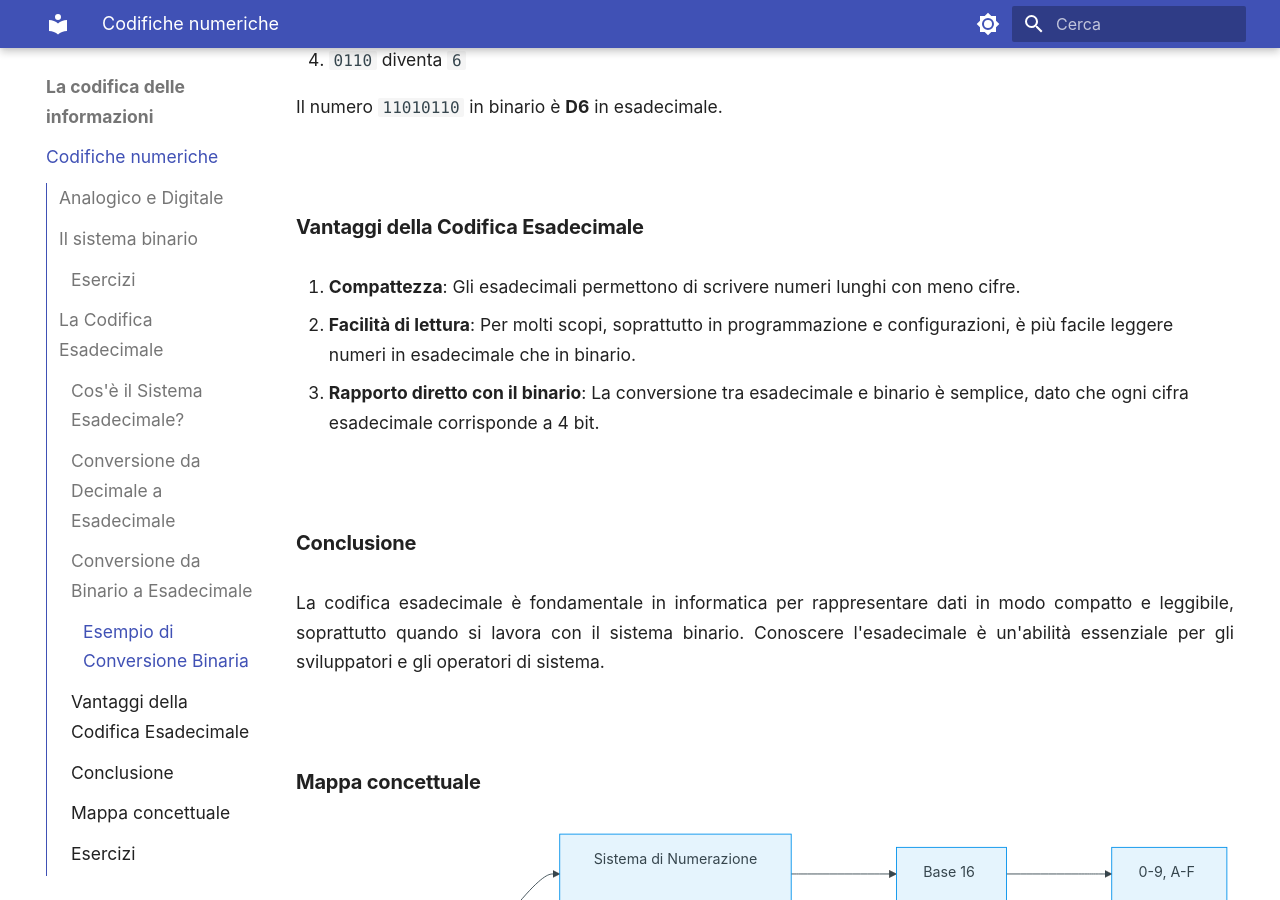
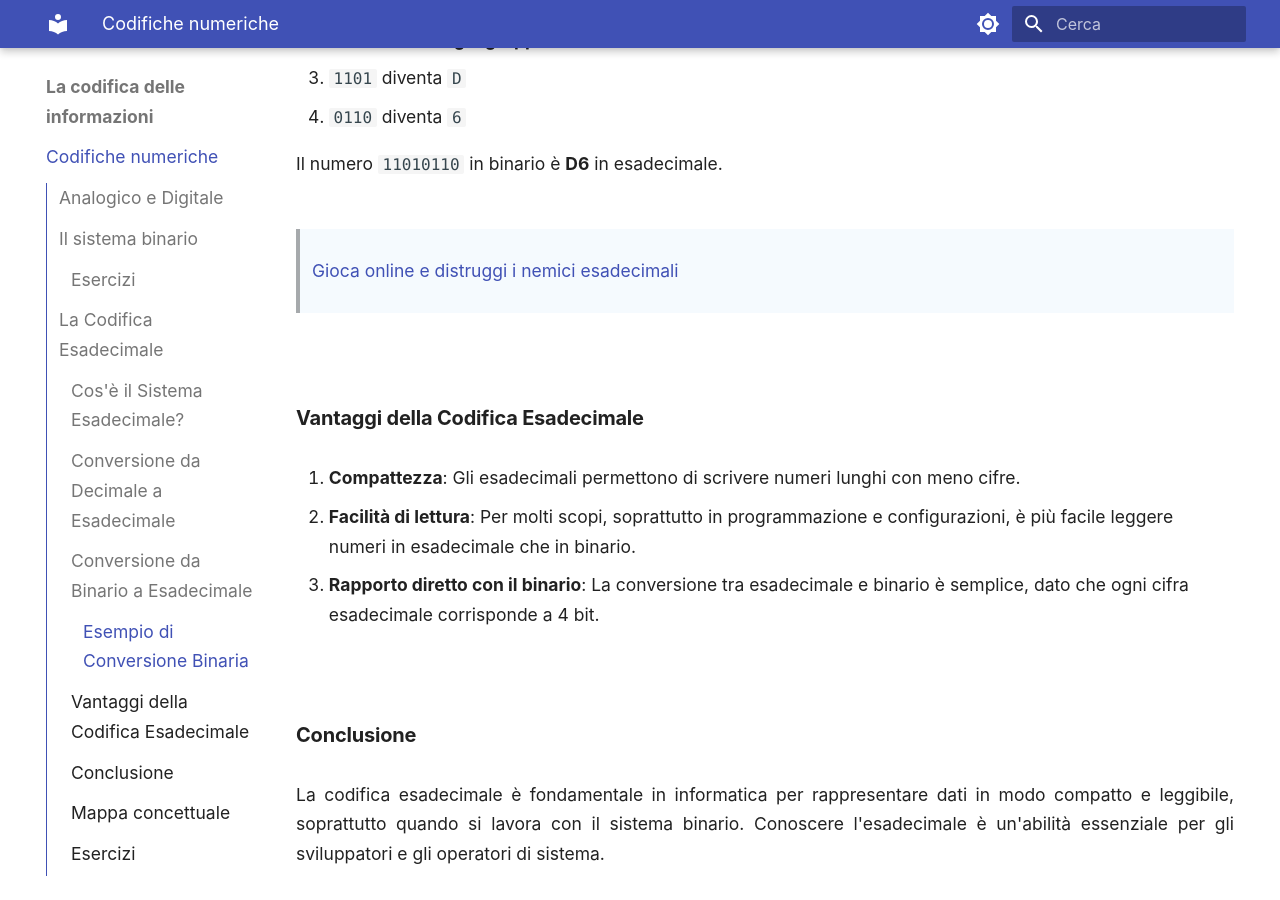
Before and after one commit to Federob/infohandouts, an MkDocs documentation site: the page built from docs/infoCoding/00_intro.md, in a window 1280 px wide and 900 px high, scrolled down 9772 px. Built offline with MkDocs 1.6.1 and Material for MkDocs 9.7.7, drawn with Linux system fonts in a browser that asks for light colours.

Commit message:
added hex game

````diff
--- a/docs/infoCoding/00_intro.md
+++ b/docs/infoCoding/00_intro.md
@@ -185,7 +185,7 @@ Convertire in decimale i seguenti numeri binari:
 10, 100, 1100, 10101010, 11001100, 11110000, 10010010, 10010110
 ```
 
-[Esercitati e gioca online!!](https://learningcontent.cisco.com/games/binary/index.html)
+> [Esercitati e gioca online!!](https://learningcontent.cisco.com/games/binary/index.html)
 
 ## La Codifica Esadecimale
 
@@ -255,6 +255,8 @@ Prendiamo in esempio un numero binario: `11010110`.
 
 Il numero `11010110` in binario è **D6** in esadecimale.
 
+> [Gioca online e distruggi i nemici esadecimali](https://flippybitandtheattackofthehexadecimalsfrombase16.com/)
+
 ### Vantaggi della Codifica Esadecimale
 
 1. **Compattezza**: Gli esadecimali permettono di scrivere numeri lunghi con meno cifre.
````
